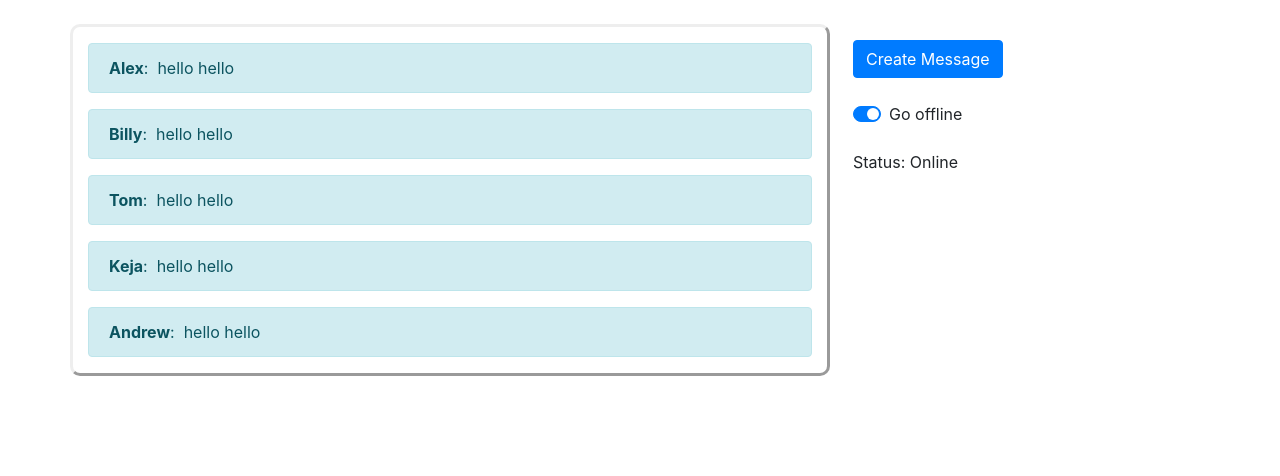
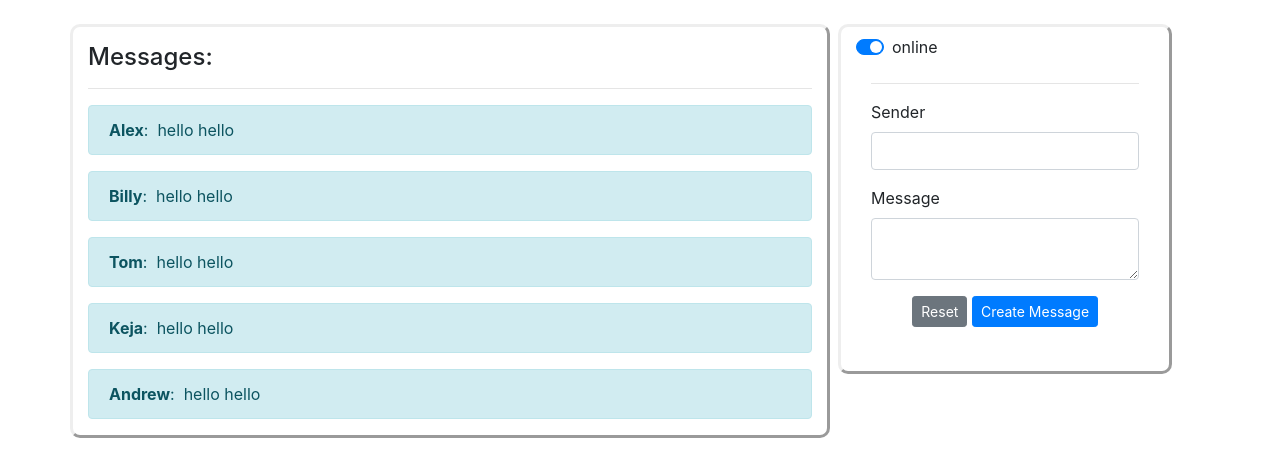
Before and after one commit to RishRathore/test-messaging-page, a React (Create React App) app: page / in a window 1280 px wide. Shown: the top 476 px of the page. Built offline with nearby package versions, Linux system fonts and the light colour scheme.

Commit message:
change form UI from modal to side box

```diff
--- a/src/App.js
+++ b/src/App.js
@@ -1,128 +1,23 @@
 import React from 'react';
-import { Form, FormGroup, Label, Input } from 'reactstrap'
 
 import MessageBox from './components/MessageBox'
-import SideBox from './components/SideBox'
-import ModalForm from './components/ModalForm'
+import MessageFormSection from './components/MessageFormSection'
 
-class App extends React.Component {
-  state = {
-    isOnline: true,
-    openForm: false,
-    body: '',
-    sender: '',
-    messageBuffer: [],
-    isValid: true,
-  }
-
-  componentDidUpdate = ({ }, prevState) => {
-    const { isOnline, messageBuffer } = this.state
-
-    if (isOnline !== prevState.isOnline && isOnline && messageBuffer.length > 0) {
-      messageBuffer.forEach(params => {
-        console.log('call create message api', params)
-      })
-
-      this.setState({ messageBuffer: [] })
-    }
-  }
-
-  toggleStatus = () => {
-    this.setState(state => ({ isOnline: !state.isOnline }))
-  }
-
-  toggleModal = () => {
-    this.setState(state => {
-      if (state.openForm) { // close and reset form
-        return { openForm: !state.openForm, body: '', sender: '', isValid: true }
-      }
-      return { openForm: !state.openForm }
-    })
-  }
-
-  handleInput = ({ target: { name, value } }) => {
-    this.setState({ [name]: value })
-  }
-
-  onSubmit = () => {
-    const {
-      state: { isOnline, body, sender, isValid }
-    } = this
-
-    if (sender !== '' && body !== '') {
-      const params = {
-        body,
-        sender,
-        timeStamp: new Date()
-      }
-
-      if (isOnline) {
-        console.log('call create api', params)
-      } else {
-        this.setState(state => ({
-          messageBuffer: [...state.messageBuffer, params]
-        }))
-      }
-      !isValid && this.setState({ isValid: true }) // reset state
-    } else this.setState({ isValid: false })
-  }
-
-  render() {
-    const {
-      isOnline,
-      openForm,
-      body,
-      sender,
-      isValid
-    } = this.state
-
-    return (
+const App = () => (
   <div className="container mt-4">
     <div className='row'>
       <div className='col-8 container-box'>
         <MessageBox />
       </div>
-          <div className='col-4 ml-2' style={{ maxWidth: '29.333333%' }}>
-            <SideBox
-              isOnline={isOnline}
-              toggleStatus={this.toggleStatus}
-              toggleModal={this.toggleModal}
-            />
+      <div
+        className='col-4 ml-2
+        container-box'
+        style={{ maxWidth: '29.333333%', height: '350px' }}
+      >
+        <MessageFormSection />
       </div>
-          <ModalForm
-            open={openForm}
-            toggle={this.toggleModal}
-            onCancel={this.toggleModal}
-            onSubmit={this.onSubmit}
-            error={!isValid ? '* both fields required' : ''}
-          >
-            <Form>
-              <FormGroup>
-                <Label for="exampleEmail">Sender</Label>
-                <Input
-                  type="text"
-                  name="sender"
-                  id="exampleEmail"
-                  value={sender}
-                  onChange={this.handleInput}
-                />
-              </FormGroup>
-              <FormGroup>
-                <Label for="exampleText">Message</Label>
-                <Input
-                  type="textarea"
-                  name="body"
-                  id="exampleText"
-                  value={body}
-                  onChange={this.handleInput}
-                />
-              </FormGroup>
-            </Form>
-          </ModalForm>
     </div>
   </div>
 )
-  }
-}
 
 export default App
--- a/src/assets/css/style.css
+++ b/src/assets/css/style.css
@@ -13,3 +13,8 @@ body {
   border-radius: 10px;
   /* height: auto; */
 }
+
+.error-msg {
+  color: rgb(191, 87, 87);
+  font-size: 14px;
+}
--- a/src/components/MessageBox.js
+++ b/src/components/MessageBox.js
@@ -1,12 +1,19 @@
 import React from 'react'
 import { Alert as MessageBlock } from 'reactstrap'
 
-import { messages } from '../utils/staticData'
+import { messages as dummyMessages } from '../utils/staticData'
 
 class MessageBox extends React.Component {
+  state = {
+    messages: dummyMessages
+  }
+
   render() {
+    const { messages } = this.state
     return (
       <div className='pt-3'>
+        <h4>Messages:</h4>
+        <hr />
         {messages && messages.map((item, i) => (
           <MessageBlock color="info" key={i} >
             <b>{item.sender}</b>: &nbsp;
--- /dev/null
+++ b/src/components/MessageFormSection.js
@@ -0,0 +1,123 @@
+import React from 'react';
+import { Button, Form, FormGroup, Label, Input } from 'reactstrap'
+
+export default class MessageFormSection extends React.Component {
+  state = {
+    isOnline: true,
+    openForm: false,
+    body: '',
+    sender: '',
+    messageBuffer: [],
+    isValid: true,
+  }
+
+  componentDidUpdate = ({ }, prevState) => {
+    const { isOnline, messageBuffer } = this.state
+
+    if (isOnline !== prevState.isOnline && isOnline && messageBuffer.length > 0) {
+      messageBuffer.forEach(params => {
+        console.log('call create message api', params)
+      })
+
+      this.setState({ messageBuffer: [] })
+    }
+  }
+
+  toggleStatus = () => {
+    this.setState(state => ({ isOnline: !state.isOnline }))
+  }
+
+  handleInput = ({ target: { name, value } }) => {
+    this.setState({ [name]: value })
+  }
+
+  resetForm = () => {
+    this.setState({ body: '', sender: '', isValid: true })
+  }
+
+  onSubmit = () => {
+    const {
+      state: { isOnline, body, sender, isValid }
+    } = this
+
+    if (sender !== '' && body !== '') {
+      const params = {
+        body,
+        sender,
+        timeStamp: new Date()
+      }
+
+      if (isOnline) {
+        console.log('call create api', params)
+      } else {
+        this.setState(state => ({
+          messageBuffer: [...state.messageBuffer, params]
+        }))
+      }
+      !isValid && this.setState({ isValid: true }) // reset state
+    } else this.setState({ isValid: false })
+  }
+
+  render() {
+    const { isOnline, sender, body, isValid } = this.state
+
+    return (
+      <div className='container'>
+        <div className="row">
+          <div className='col-12 custom-control custom-switch mt-2'>
+            <input
+              type="checkbox"
+              className="custom-control-input"
+              id="customSwitch1"
+              checked={isOnline}
+              readOnly
+            />
+            <label
+              className="custom-control-label"
+              forhtml="customSwitch1"
+              onClick={this.toggleStatus}
+            >
+              {isOnline ? 'online' : 'offline'}
+            </label>
+          </div>
+        </div>
+        <div className='row mt-2'>
+          <div className='col-12'>
+          <hr />
+          <Form>
+              <FormGroup>
+                <Label for="exampleEmail">Sender</Label>
+                <Input
+                  type="text"
+                  name="sender"
+                  id="exampleEmail"
+                  value={sender}
+                  onChange={this.handleInput}
+                />
+              </FormGroup>
+              <FormGroup>
+                <Label for="exampleText">Message</Label>
+                <Input
+                  type="textarea"
+                  name="body"
+                  id="exampleText"
+                  value={body}
+                  onChange={this.handleInput}
+                />
+              </FormGroup>
+              {!isValid &&
+                <p className='mr-5 error-msg'>* both fields required</p>
+              }
+            </Form>
+            <div style={{ textAlign: 'center' }}>
+              <Button size="sm" color="secondary" onClick={this.resetForm}>Reset</Button>{' '}
+              <Button size="sm" color="primary" onClick={this.onSubmit}>
+                Create Message
+              </Button>
+            </div>
+          </div>
+        </div>
+      </div>
+    )
+  }
+}
--- a/src/components/ModalForm.js
+++ /dev/null
@@ -1,20 +0,0 @@
-import React from 'react';
-import { Button, Modal, ModalHeader, ModalBody, ModalFooter } from 'reactstrap';
-
-const ModalForm = ({ open, toggle, onSubmit, onCancel, children, error }) => (
-  <div>
-    <Modal isOpen={open} toggle={toggle}>
-      <ModalHeader toggle={toggle}>Create new message</ModalHeader>
-      <ModalBody>
-        {children}
-      </ModalBody>
-      <ModalFooter>
-        <p className='mr-5' style={{ color: '#bf5757' }}>{error}</p>
-        <Button color="secondary" onClick={onCancel}>Cancel</Button>{' '}
-        <Button color="primary" onClick={onSubmit}>Submit</Button>
-      </ModalFooter>
-    </Modal>
-  </div>
-)
-
-export default ModalForm
--- a/src/components/SideBox.js
+++ /dev/null
@@ -1,41 +0,0 @@
-import React from 'react'
-import { Button } from 'reactstrap'
-
-export default class SideBlock extends React.Component {
-  state = {
-    isOnline: true,
-  }
-
-  render() {
-    const { isOnline, toggleStatus, toggleModal } = this.props
-
-    return (
-      <div className='pt-3'>
-        <div className='row'>
-          <div className='col-12'>
-            <Button color="primary" onClick={toggleModal}>Create Message</Button>
-          </div>
-        </div>
-        <div className="row custom-control custom-switch mt-4" >
-          <div className='col-12'>
-            <input
-              type="checkbox"
-              className="custom-control-input"
-              id="customSwitch1"
-              checked={isOnline}
-              readOnly
-            />
-            <label
-              className="custom-control-label"
-              forhtml="customSwitch1"
-              onClick={toggleStatus}
-            >
-              {isOnline ? 'Go offline' : 'Go online'}
-            </label>
-          </div>
-        </div>
-        <p className='mt-4'>Status: {isOnline ? 'Online' : 'Offline'}</p>
-      </div>
-    )
-  }
-}
```
Lines whose indentation alone changed are shown as unchanged.
